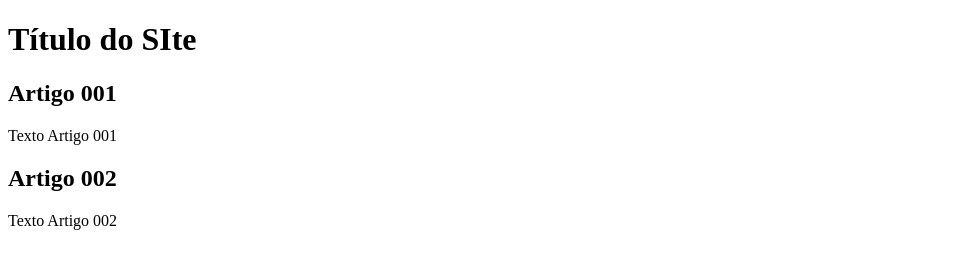
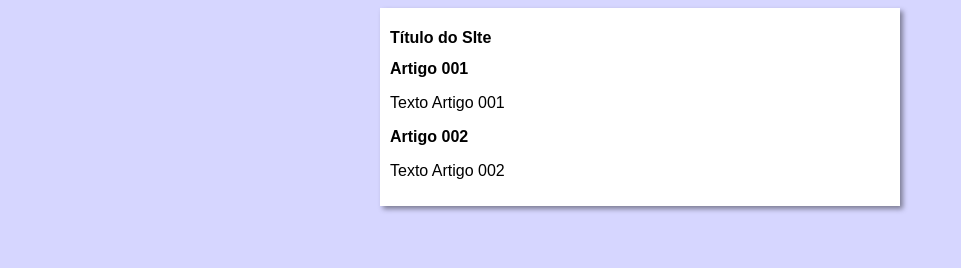
Before and after one commit to DavidSheltonSF/projeto-site, a plain HTML site: page index.html in a window 1280 px wide. Shown: the whole page, without its empty margins (0-961 px from the left). Drawn offline with Linux system fonts and the light colour scheme.

Commit message:
Iniciei o design

```diff
--- /dev/null
+++ b/estilos.css
@@ -0,0 +1,16 @@
+* {
+    font-family: Arial, Helvetica, sans-serif;
+    font-size: 16px;
+}
+
+body {
+    background-color: rgb(214, 214, 255)
+}
+
+main {
+    background-color: white;
+    width: 500px;
+    margin: auto;
+    padding: 10px;
+    box-shadow: 3px 3px 5px rgba(0, 0, 0, 0.418);
+}
--- a/index.html
+++ b/index.html
@@ -5,6 +5,7 @@
     <meta http-equiv="X-UA-Compatible" content="IE=edge">
     <meta name="viewport" content="width=device-width, initial-scale=1.0">
     <title>Título do Site</title>
+    <link rel="stylesheet" href="estilos.css">
 </head>
 <body>
     <main>
```
